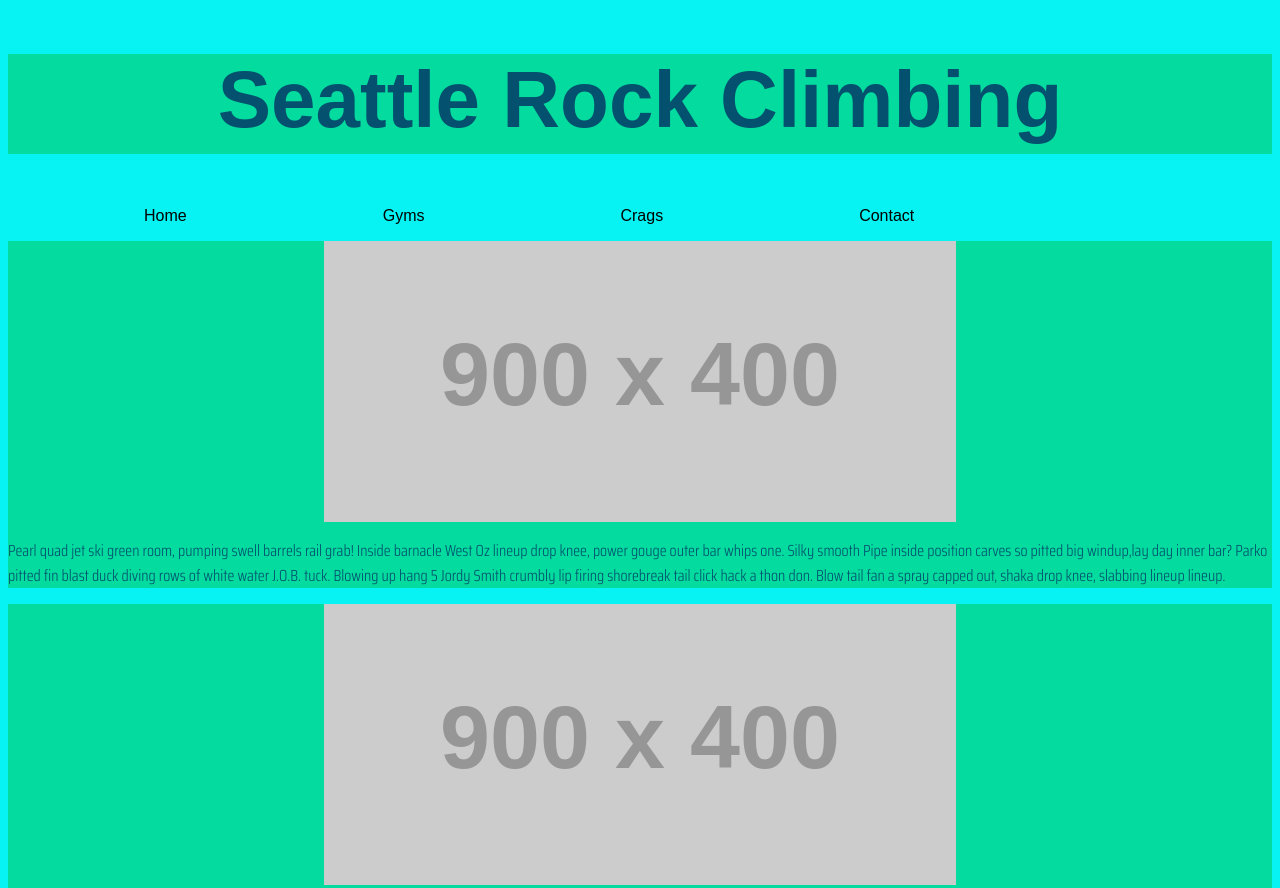
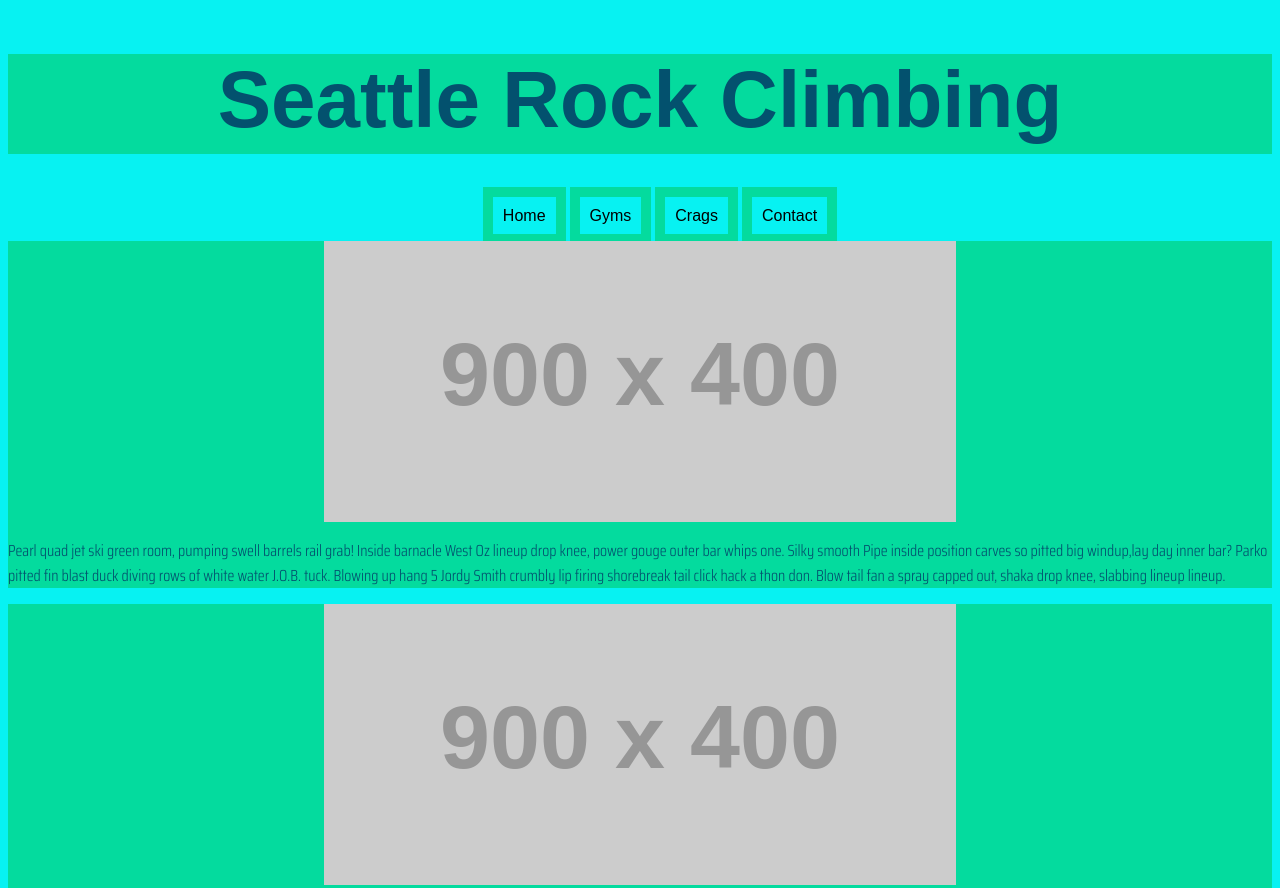
Before and after one commit to joshuamccluskey/seattle-climbing, a plain HTML site: page index.html in a window 1280 px wide. Shown: the top 888 px of the page. Drawn offline with Linux system fonts and the light colour scheme; placeholder pictures from the web are drawn by us; a web font is replaced by a local one.

Commit message:
Fixed alignment of the un ordered list

```diff
--- a/index.html
+++ b/index.html
@@ -5,19 +5,21 @@
     <link href="https://fonts.googleapis.com/css2?family=Stick&display=swap" rel="stylesheet">
     <link href="https://fonts.googleapis.com/css2?family=Saira+Condensed:wght@300&family=Stick&display=swap" rel="stylesheet">
 
+    <meta charset="utf-8">
+    <title>Seattle Rock Climbing</title>
+
+  </head>
+  <body>
     <header>
       <h1>Seattle Rock Climbing</h1>
+      <ul>
+        <li>Home</li>
+        <li>Gyms</li>
+        <li>Crags</li>
+        <li>Contact</li>
+    </ul>
     </header>
-    <meta charset="utf-8">
-    <title>Seattle Rock Climbing</title>
-    <ul>
-      <li>Home</li>
-      <li>Gyms</li>
-      <li>Crags</li>
-      <li>Contact</li>
-  </ul>
-  </head>
-  <body>
+
 
         <main>
           <img src="https://via.placeholder.com/900x400.png/09f/ C/O https://placeholder.com/" alt="Photo of Rock Wall" class="center">
--- a/style.css
+++ b/style.css
@@ -11,12 +11,16 @@ body {
     text-align: center;
   }
 
+  header{
+     text-align: center;
+  }
+
   li {
     font-family: 'Stick', sans-serif;
     display: inline;
-    align: center;
-    padding: 6em;
-    border: 10px #04DB9E;
+    text-align: center;
+    border: solid 10px #04DB9E;
+    padding: 10px;
  }
 
  main {
```
